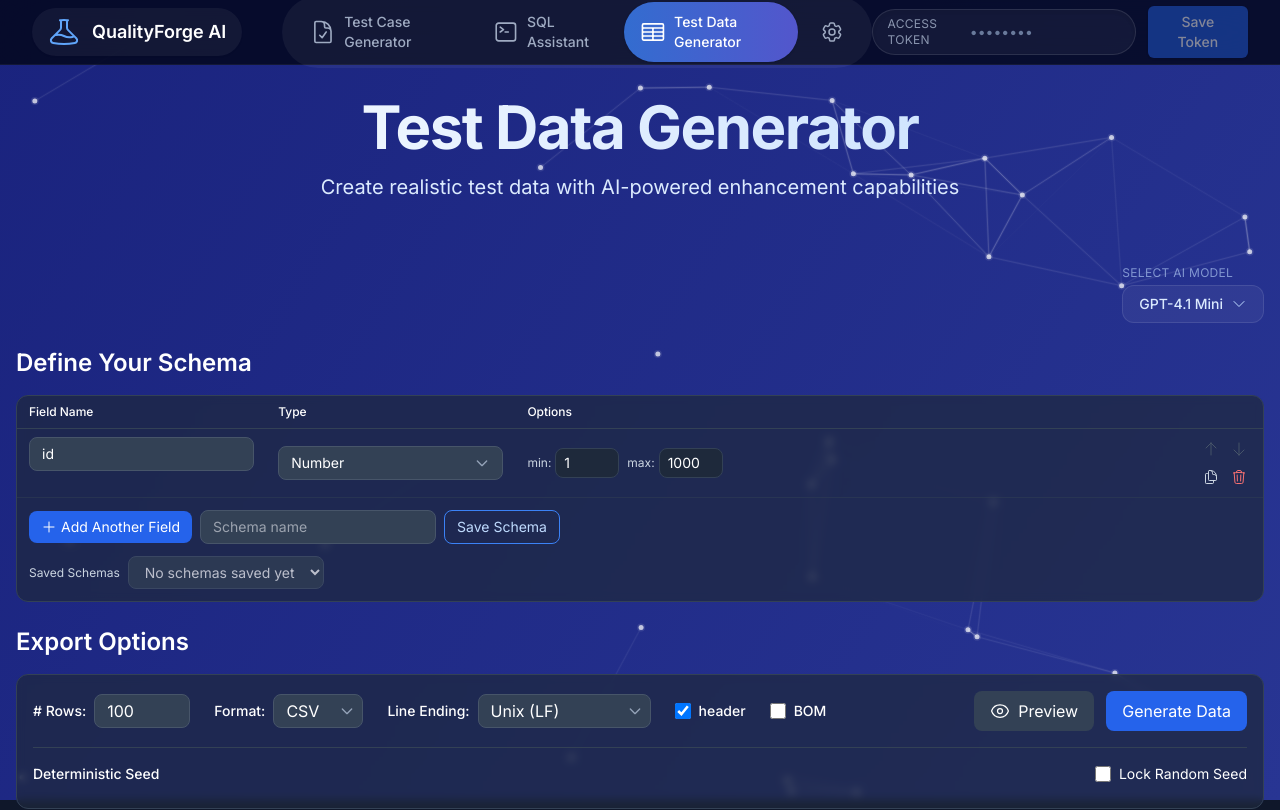
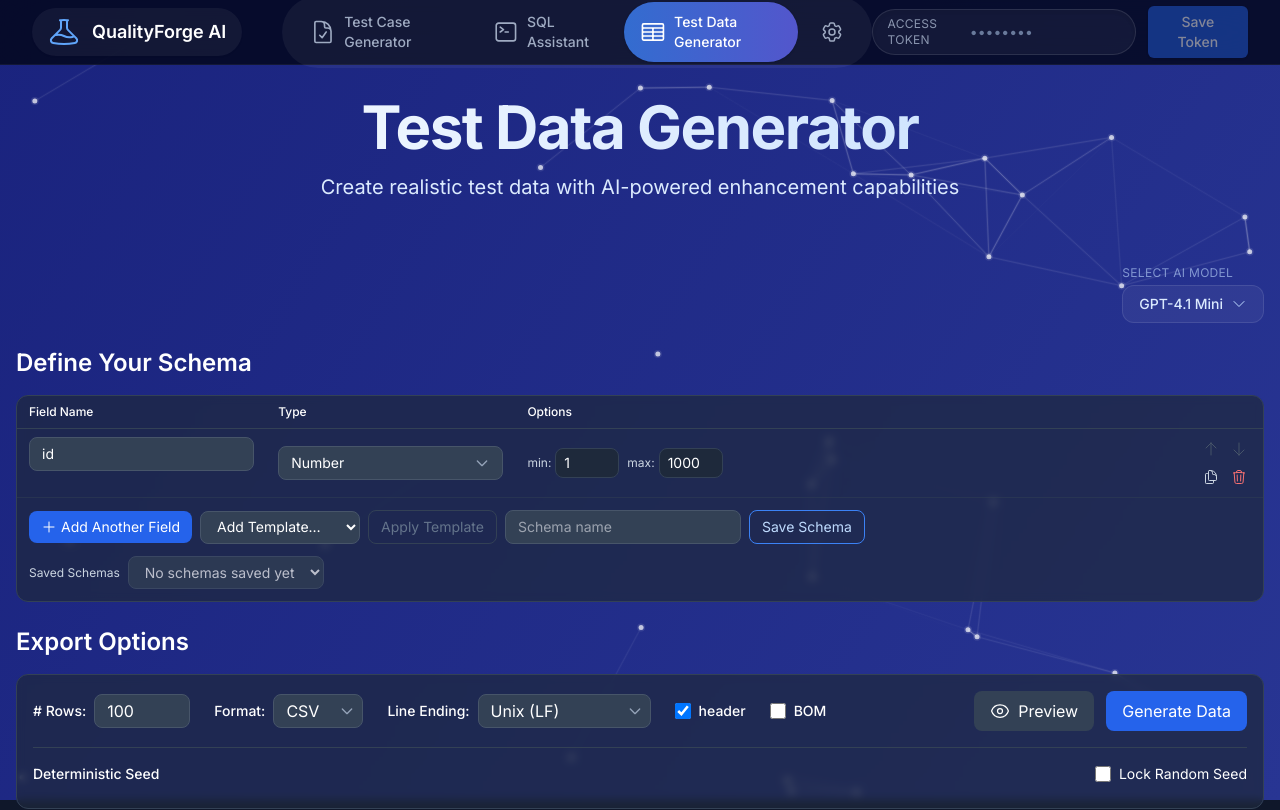
Before and after one commit to ronaldbusque/TestCaseGeneratorApp, a Next.js app: page /data-generator in a window 1280 px wide. Shown: the top 810 px of the page. Built offline with nearby package versions, Linux system fonts and the light colour scheme.

Commit message:
feat(schema-builder): add quick templates and extend faker coverage

```diff
--- a/src/components/data-generator/SchemaBuilder.tsx
+++ b/src/components/data-generator/SchemaBuilder.tsx
@@ -8,6 +8,7 @@
 import { v4 as uuidv4 } from 'uuid';
 import type { FieldDefinition, FieldOptionValue, FieldOptions } from '@/lib/data-generator/types';
 import { listSchemas, saveSchema as persistSchema, deleteSchema as removeSchema } from '@/lib/data-generator/schemaStorage';
+import { SCHEMA_TEMPLATES } from '@/lib/data-generator/templates';
 
 interface SchemaBuilderProps {
   fields: FieldDefinition[];
@@ -21,6 +22,7 @@
   const [schemaName, setSchemaName] = useState('');
   const [selectedSchemaId, setSelectedSchemaId] = useState<string>('');
   const [saveError, setSaveError] = useState<string | null>(null);
+  const [selectedTemplateKey, setSelectedTemplateKey] = useState<string>('');
 
   useEffect(() => {
     setSavedSchemas(listSchemas());
@@ -48,10 +50,22 @@
     onChange(newFields);
   };
 
+  const makeUniqueFieldName = (baseName: string, existingNames: Set<string>) => {
+    let candidate = baseName;
+    let counter = 1;
+    while (existingNames.has(candidate)) {
+      candidate = `${baseName}_${counter++}`;
+    }
+    existingNames.add(candidate);
+    return candidate;
+  };
+
   const handleDuplicateField = (index: number) => {
     const source = fields[index];
     if (!source) return;
-    const duplicateName = source.name ? `${source.name}_copy` : `field_${fields.length + 1}`;
+    const existingNames = new Set(fields.map((field) => field.name));
+    const baseName = source.name ? `${source.name}_copy` : `field_${fields.length + 1}`;
+    const duplicateName = makeUniqueFieldName(baseName, existingNames);
     const duplicatedField: FieldDefinition = {
       ...source,
       id: uuidv4(),
@@ -111,6 +125,23 @@
   };
 
   const hasSchemas = useMemo(() => savedSchemas.length > 0, [savedSchemas.length]);
+
+  const handleApplyTemplate = () => {
+    if (!selectedTemplateKey) return;
+    const template = SCHEMA_TEMPLATES.find((entry) => entry.key === selectedTemplateKey);
+    if (!template) return;
+
+    const existingNames = new Set(fields.map((field) => field.name));
+    const templateFields: FieldDefinition[] = template.fields.map((templateField) => ({
+      id: uuidv4(),
+      name: makeUniqueFieldName(templateField.name, existingNames),
+      type: templateField.type,
+      options: { ...templateField.options },
+    }));
+
+    onChange([...fields, ...templateFields]);
+    setSelectedTemplateKey('');
+  };
 
   const handleTypeSelect = (index: number) => {
     setActiveFieldIndex(index);
@@ -448,6 +479,31 @@
             Add Another Field
           </button>
           <div className="flex items-center gap-2">
+            <select
+              className="bg-slate-700 border border-slate-600 text-white rounded-lg px-3 py-1.5 text-sm"
+              value={selectedTemplateKey}
+              onChange={(e) => setSelectedTemplateKey(e.target.value)}
+            >
+              <option value="">Add Template…</option>
+              {SCHEMA_TEMPLATES.map((template) => (
+                <option key={template.key} value={template.key}>
+                  {template.name}
+                </option>
+              ))}
+            </select>
+            <button
+              onClick={handleApplyTemplate}
+              disabled={!selectedTemplateKey}
+              className={`px-3 py-1.5 text-sm rounded-lg border transition-colors ${
+                selectedTemplateKey
+                  ? 'border-slate-500 text-slate-200 hover:bg-slate-600/40'
+                  : 'border-slate-700 text-slate-500 cursor-not-allowed'
+              }`}
+            >
+              Apply Template
+            </button>
+          </div>
+          <div className="flex items-center gap-2">
             <input
               type="text"
               value={schemaName}
--- /dev/null
+++ b/src/lib/data-generator/templates.ts
@@ -0,0 +1,45 @@
+import { FieldDefinition } from './types';
+
+export interface SchemaTemplate {
+  key: string;
+  name: string;
+  description: string;
+  fields: Array<Pick<FieldDefinition, 'name' | 'type' | 'options'>>;
+}
+
+export const SCHEMA_TEMPLATES: SchemaTemplate[] = [
+  {
+    key: 'person-basic',
+    name: 'Person (Basic)',
+    description: 'First name, last name, email, and phone number fields.',
+    fields: [
+      { name: 'firstName', type: 'First Name', options: {} },
+      { name: 'lastName', type: 'Last Name', options: {} },
+      { name: 'email', type: 'Email', options: {} },
+      { name: 'phoneNumber', type: 'Phone Number', options: {} },
+    ],
+  },
+  {
+    key: 'address-block',
+    name: 'Address Block',
+    description: 'Street, secondary line, city, state, postal code, country.',
+    fields: [
+      { name: 'addressLine1', type: 'Address', options: {} },
+      { name: 'addressLine2', type: 'Address Line 2', options: {} },
+      { name: 'city', type: 'City', options: {} },
+      { name: 'state', type: 'State', options: {} },
+      { name: 'postalCode', type: 'Zip Code', options: {} },
+      { name: 'country', type: 'Country', options: {} },
+    ],
+  },
+  {
+    key: 'company-basic',
+    name: 'Company (Basic)',
+    description: 'Company name, website URL, and buzzword tagline.',
+    fields: [
+      { name: 'companyName', type: 'Company Name', options: {} },
+      { name: 'companyUrl', type: 'URL', options: {} },
+      { name: 'companyTagline', type: 'Buzzword', options: {} },
+    ],
+  },
+];
--- a/src/lib/data/faker-categories.ts
+++ b/src/lib/data/faker-categories.ts
@@ -50,6 +50,7 @@
       { name: 'Address', description: 'Complete street address' },
       { name: 'Address Line 2', description: 'Room, Apt, Floor, Suite, or PO box number' },
       { name: 'Zip Code', description: 'Postal codes in various formats' },
+      { name: 'State', description: 'State or province names' },
       { name: 'Airport Code', description: 'LAX, NWR, JFK' },
       { name: 'Airport Continent', description: 'NA, AF, EU' },
       { name: 'Airport Country Code', description: 'US, CA, DE' },
@@ -77,6 +78,8 @@
       { name: 'App Version', description: 'Random 2 and 3 part app version numbers' },
       { name: 'Avatar', description: 'Random avatar image url from Robohash' },
       { name: 'Base64 Image URL', description: 'Base64 encoded image urls' },
+      { name: 'URL', description: 'Website addresses' },
+      { name: 'IPv4 Address', description: 'Network IP addresses' },
       { name: 'Bitcoin Address', description: 'Cryptocurrency wallet addresses' }
     ]
   },
@@ -120,6 +123,7 @@
       { name: 'Full Name', description: 'Complete name with title and suffix options' },
       { name: 'Email', description: 'Valid email addresses' },
       { name: 'Phone Number', description: 'Formatted phone numbers with various patterns' },
+      { name: 'Company Name', description: 'Business and organization names' },
       { name: 'Social Security Number', description: 'Formatted US SSN' },
       { name: 'Date of Birth', description: 'Dates within age ranges' }
     ]
--- a/src/lib/data/faker-type-definitions.ts
+++ b/src/lib/data/faker-type-definitions.ts
@@ -289,6 +289,21 @@
       }
     ]
   },
+  "State": {
+    fakerMethod: "location.state",
+    options: [
+      {
+        name: "abbreviated",
+        label: "Use Abbreviation",
+        type: "boolean",
+        default: false
+      }
+    ]
+  },
+  "Country": {
+    fakerMethod: "location.country",
+    options: []
+  },
 
   // IT types
   "App Bundle ID": {
@@ -312,6 +327,14 @@
         ]
       }
     ]
+  },
+  "URL": {
+    fakerMethod: "internet.url",
+    options: []
+  },
+  "IPv4 Address": {
+    fakerMethod: "internet.ip",
+    options: []
   },
   "App Version": {
     fakerMethod: "system.semver",
@@ -359,6 +382,10 @@
         default: false
       }
     ]
+  },
+  "Company Name": {
+    fakerMethod: "company.name",
+    options: []
   },
   "Email": {
     fakerMethod: "internet.email",
```
Also changed, not shown: 1 other file (tests, documents, lock files or other folders).
